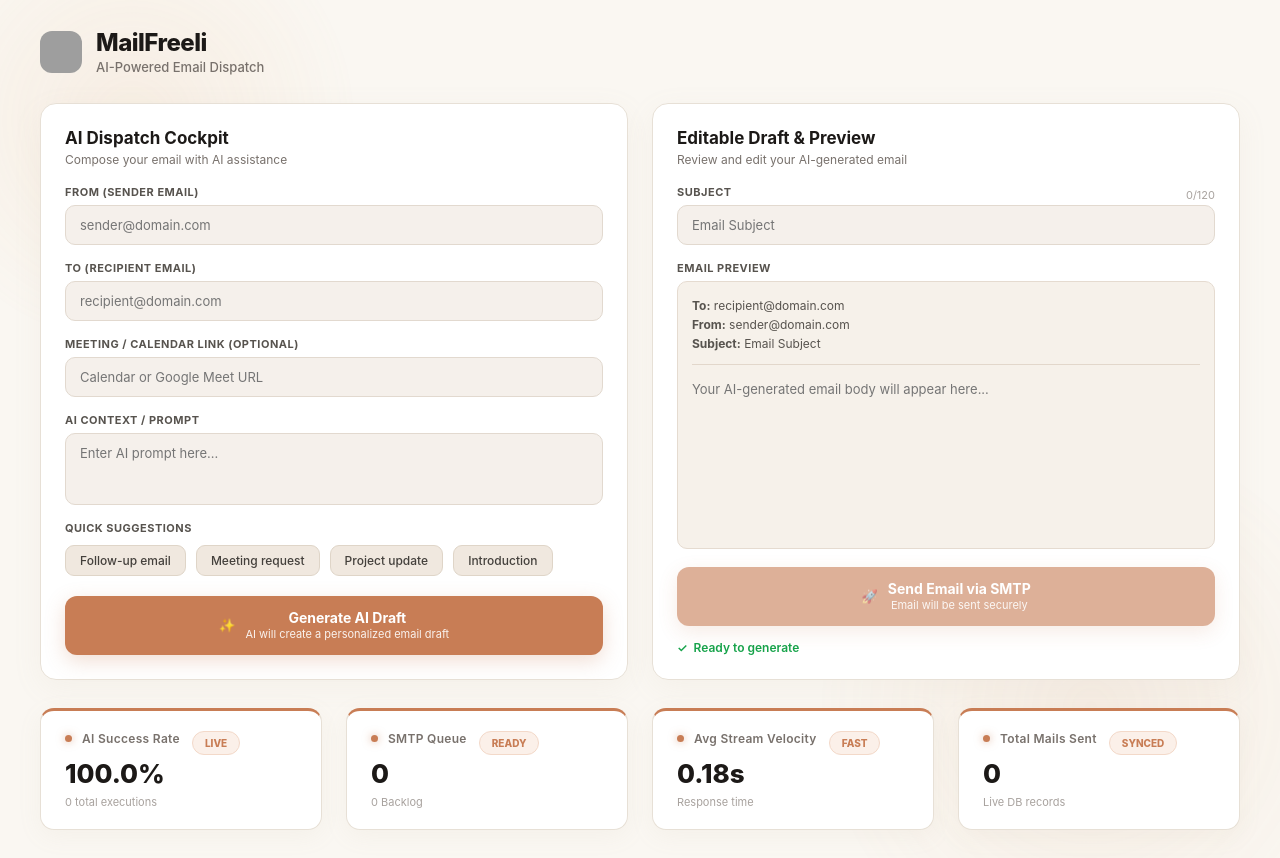
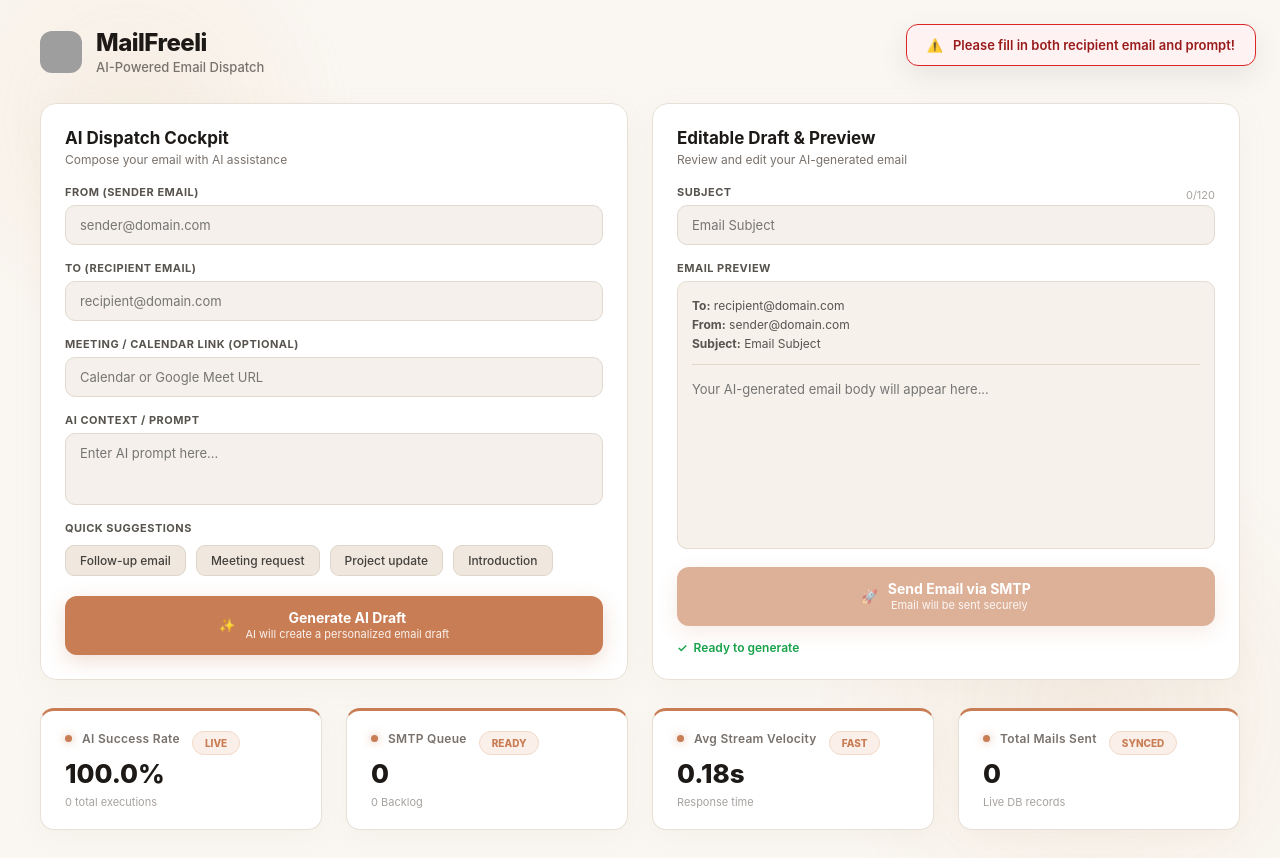
Before and after one commit to bajajkashyap40-coder/MailFreeli, a React (Vite) app in the folder client/: page / in a window 1280 px wide. Both pictures are taken after a click on the button 334 px from the left and 625 px from the top of the page. Built offline with nearby package versions, Linux system fonts and the light colour scheme; no server answers; grey boxes are pictures that could not be loaded.

Commit message:
Replace browser alerts with custom cream-themed toast notifications

```diff
--- a/client/src/App.jsx
+++ b/client/src/App.jsx
@@ -14,6 +14,9 @@
   const [generating, setGenerating] = useState(false);
   const [dispatching, setDispatching] = useState(false);
 
+  // Custom Toast Alert State
+  const [toast, setToast] = useState(null); // { message: string, type: 'success' | 'error' }
+
   const [stats, setStats] = useState({
     completionRate: '100.0%',
     activeQueue: '0',
@@ -21,6 +24,13 @@
     totalLogs: '0',
     sentCount: '0',
   });
+
+  const showToast = (message, type = 'error') => {
+    setToast({ message, type });
+    setTimeout(() => {
+      setToast(null);
+    }, 4000);
+  };
 
   const fetchStats = async () => {
     try {
@@ -49,7 +59,7 @@
 
   const handleGenerateDraft = async () => {
     if (!recipient || !prompt) {
-      alert('Please fill in both recipient email and prompt!');
+      showToast('Please fill in both recipient email and prompt!', 'error');
       return;
     }
 
@@ -68,12 +78,13 @@
       if (response.ok) {
         setSubject(data.subject);
         setBody(data.body);
+        showToast('AI Draft generated successfully!', 'success');
         fetchStats();
       } else {
-        alert(`Error: ${data.error}`);
+        showToast(`Error: ${data.error}`, 'error');
       }
     } catch (error) {
-      alert('Failed to generate draft. Check server console.');
+      showToast('Failed to generate draft. Check server console.', 'error');
     } finally {
       setGenerating(false);
     }
@@ -81,7 +92,7 @@
 
   const handleDispatchEmail = async () => {
     if (!recipient || !subject || !body) {
-      alert('Missing email content to dispatch!');
+      showToast('Missing email content to dispatch!', 'error');
       return;
     }
 
@@ -104,12 +115,13 @@
 
       if (response.ok) {
         setIsDispatched(true);
+        showToast('Email dispatched via SMTP successfully!', 'success');
         fetchStats();
       } else {
-        alert(`Error: ${data.error}`);
+        showToast(`Error: ${data.error}`, 'error');
       }
     } catch (error) {
-      alert('Failed to dispatch email.');
+      showToast('Failed to dispatch email.', 'error');
     } finally {
       setDispatching(false);
     }
@@ -124,7 +136,6 @@
 
   return (
     <div style={styles.container}>
-      {/* Global Style Reset & Scrollbar Control */}
       <style>{`
         * {
           box-sizing: border-box;
@@ -137,7 +148,6 @@
           overflow-x: hidden;
           background-color: #FAF7F2;
         }
-        /* Sleek custom scrollbars */
         ::-webkit-scrollbar {
           width: 6px;
         }
@@ -158,11 +168,30 @@
           50% { transform: scale(1.2) translate(-25px, 25px); opacity: 0.5; }
           100% { transform: scale(1) translate(0px, 0px); opacity: 0.3; }
         }
+        @keyframes slideIn {
+          from { transform: translateY(-20px); opacity: 0; }
+          to { transform: translateY(0); opacity: 1; }
+        }
       `}</style>
 
       {/* Ambient Animated Glows */}
       <div style={styles.bgGlow1} />
       <div style={styles.bgGlow2} />
+
+      {/* Custom Theme Toast Alert */}
+      {toast && (
+        <div
+          style={{
+            ...styles.toast,
+            borderColor: toast.type === 'success' ? '#16A34A' : '#DC2626',
+            color: toast.type === 'success' ? '#15803D' : '#991B1B',
+            backgroundColor: toast.type === 'success' ? '#F0FDF4' : '#FEF2F2',
+          }}
+        >
+          <span>{toast.type === 'success' ? '✓' : '⚠️'}</span>
+          <span>{toast.message}</span>
+        </div>
+      )}
 
       {/* Top Header */}
       <header style={styles.header}>
@@ -376,6 +405,22 @@
     overflow: 'hidden',
     fontFamily: 'Inter, -apple-system, BlinkMacSystemFont, "Segoe UI", Roboto, sans-serif',
   },
+  toast: {
+    position: 'fixed',
+    top: '24px',
+    right: '24px',
+    zIndex: 9999,
+    display: 'flex',
+    alignItems: 'center',
+    gap: '10px',
+    padding: '12px 20px',
+    borderRadius: '12px',
+    border: '1px solid',
+    boxShadow: '0 10px 30px rgba(0,0,0,0.08)',
+    fontSize: '13px',
+    fontWeight: '600',
+    animation: 'slideIn 0.3s ease-out',
+  },
   bgGlow1: {
     position: 'absolute',
     top: '-100px',
```
